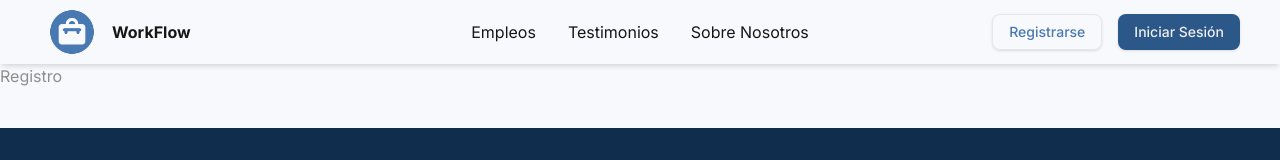
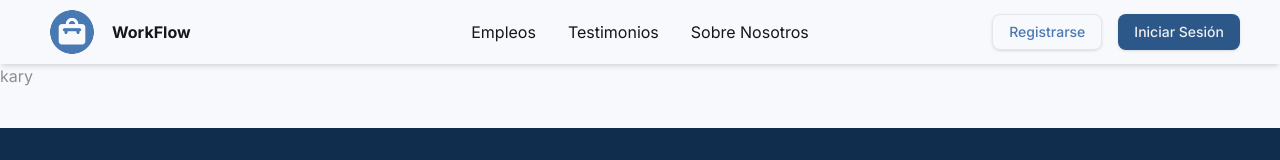
Before and after one commit to Ramerlinj/WorkFlow, a Next.js app in the folder workflow-app/: page /Register in a window 1280 px wide. Shown: the top 160 px of the page. Built offline with nearby package versions, Linux system fonts and the light colour scheme.

Commit message:
mi primer commit

```diff
--- a/workflow-app/src/app/Register/page.tsx
+++ b/workflow-app/src/app/Register/page.tsx
@@ -1,7 +1,7 @@
 export default function Register() {
     return (
         <div className="">
-            <h1 className="text-secondary">Registro</h1>
+            <h1 className="text-secondary">kary</h1>
         </div>
     )
 }
```
